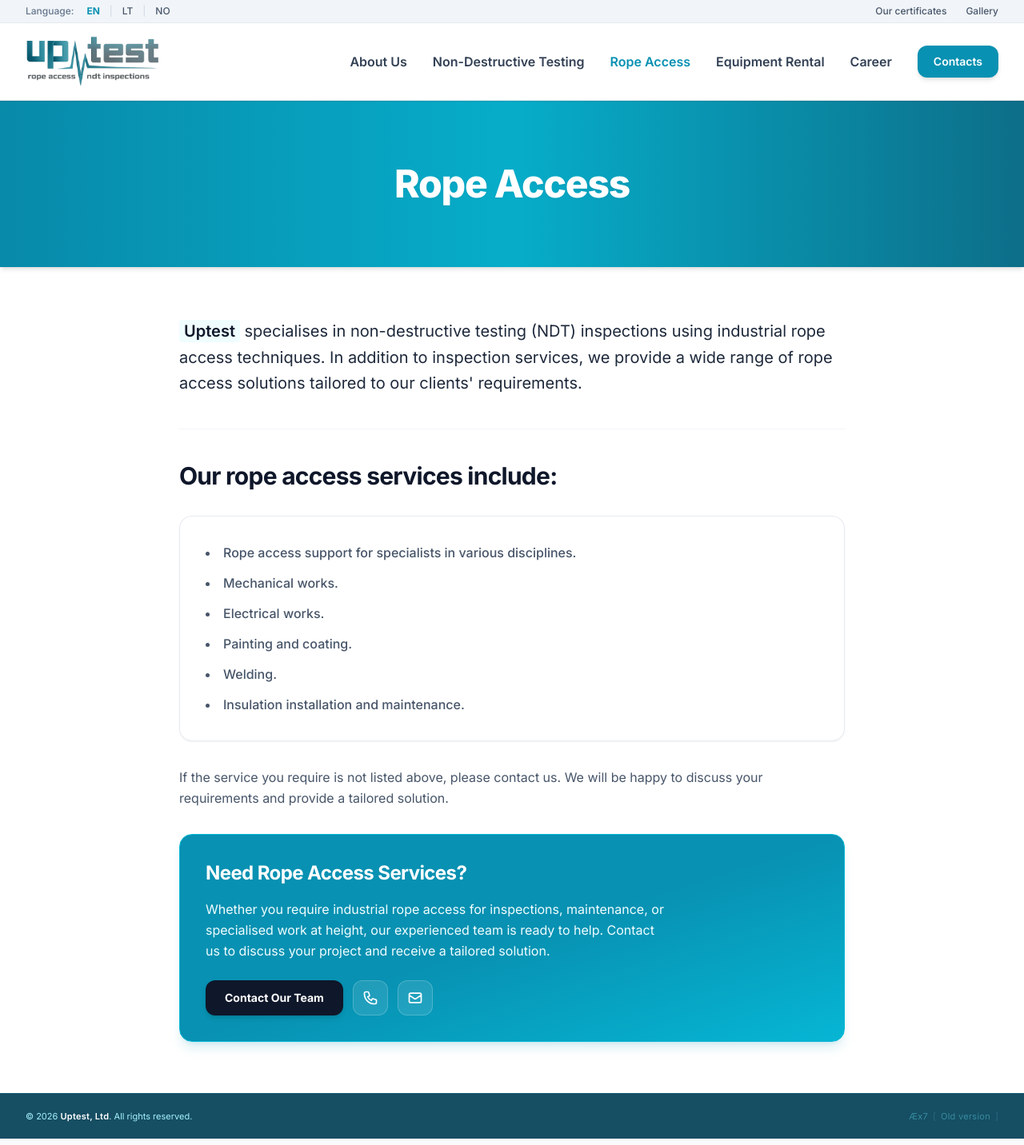
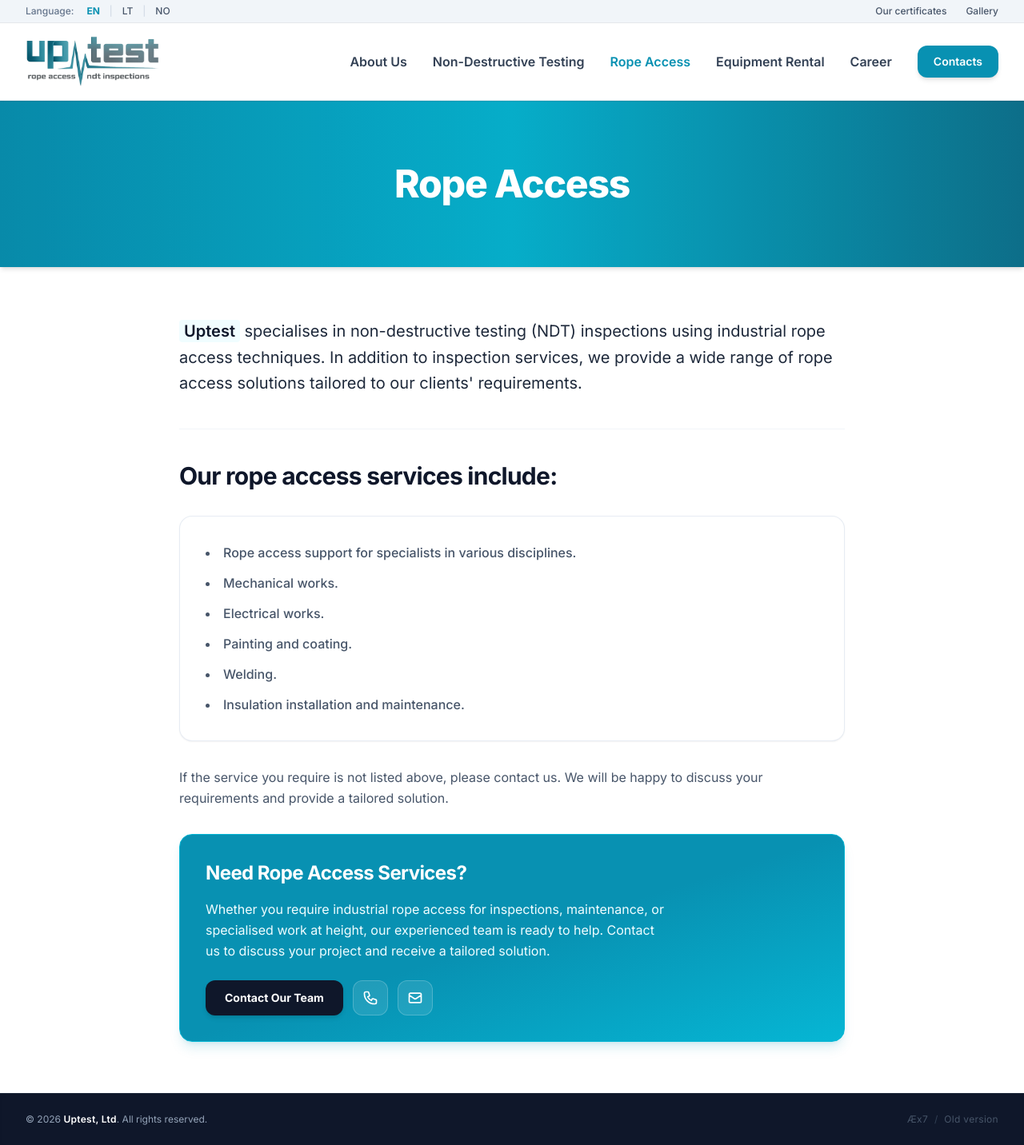
Before and after one commit to mruslys/uptest.no, a Jekyll site: the page built from rope-access/index.html, in a window 1280 px wide. Shown: the whole page at 80% size. Built offline with Jekyll 4.4.1, drawn with Linux system fonts in a browser that asks for light colours; nearby versions of some CDN libraries.

Commit message:
Update footer.html

```diff
--- a/_includes/footer.html
+++ b/_includes/footer.html
@@ -1,19 +1,20 @@
 <!-- Footer -->
-<footer class="bg-brand-900 py-4 sm:py-5 relative z-30 border-t border-brand-800 shadow-sm mt-auto text-white">
-    <div class="max-w-7xl mx-auto px-4 sm:px-6 lg:px-8 flex flex-col sm:flex-row justify-between items-center gap-2 sm:gap-4 text-center sm:text-left">
+<footer class="bg-slate-900 py-5 sm:py-6 relative z-30 border-t border-slate-800 shadow-inner mt-auto text-white">
+    <div class="max-w-7xl mx-auto px-4 sm:px-6 lg:px-8 flex flex-col sm:flex-row justify-between items-center gap-3 sm:gap-4 text-center sm:text-left">
 
-        <p class="text-[11px] text-brand-200 font-normal">
+        <p class="text-xs text-slate-400 font-normal">
             © 2026 <strong class="text-white font-semibold tracking-wide">{{ data.common[page.lang].company }}</strong>. {{ data.common[page.lang].rights }}
         </p>
 
-        <div class="flex items-center gap-1.5 text-[11px] text-brand-300/30">
+        <div class="flex items-center gap-2 text-xs text-slate-600">
             <span class="hidden font-light">{{ data.common[page.lang].rebuilt_by }}</span>
-            <a href="https://xn--x7-1ia.com" target="_blank" rel="noopener noreferrer" class="text-brand-300/40 hover:text-white transition-colors font-normal tracking-wide">
+            <a href="https://xn--x7-1ia.com" target="_blank" rel="noopener noreferrer" class="text-slate-600 hover:text-slate-200 transition-colors tracking-wide">
                 Æx7
             </a>
-            <span class="text-brand-300/20">[</span><a href="https://uptest.no" target="_blank" rel="noopener noreferrer" class="text-brand-300/40 hover:text-white transition-colors font-normal tracking-wide">
+            <span class="text-slate-700">/</span>
+            <a href="https://uptest.no" target="_blank" rel="noopener noreferrer" class="text-slate-600 hover:text-slate-200 transition-colors tracking-wide">
                 {{ data.common[page.lang].old_version }}
-            </a><span class="text-brand-300/20">]</span>
+            </a>
         </div>
 
     </div>
```
